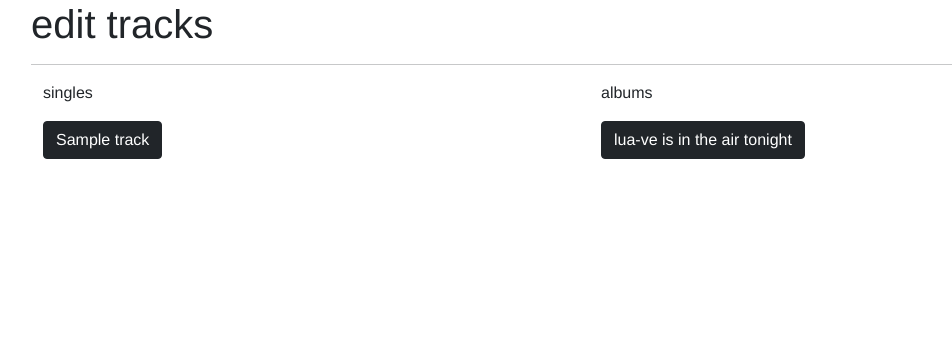
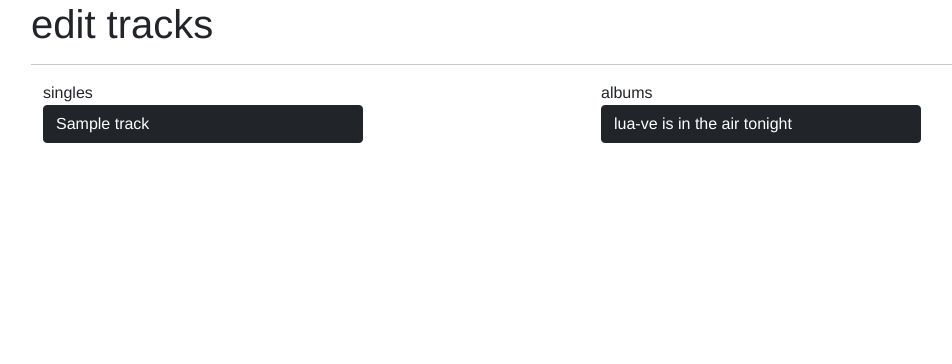
Before and after one commit to HackOR2021/revamped-bandcamp, a Flask app: page /edit-tracks in a window 1280 px wide. Shown: the part 56-420 px from the top of the page, without its empty margins (51-1003 px from the left). Run offline with Flask 2, Linux system fonts and the light colour scheme; a database or web service that is not in the repository returns one stand-in record (values such as "Sample title"); some libraries are stand-ins or nearby versions.

Commit message:
Feeds db data into edit tracks modals

```diff
--- a/website/static/styles.css
+++ b/website/static/styles.css
@@ -1,6 +1,10 @@
+/* || Sitewide */
+
 body {
     font-family: helvetica;
 }
+
+/* || Sitewide - Footer */
 
 footer {
     position: absolute;
@@ -17,11 +21,22 @@ footer div {
     padding-bottom: 5rem;
 }
 
+
+
 .page-container {
     position: relative;
     min-height: 100vh;
 }
 
+/* || Edit tracks (artist) */
+
+.edit-btns {
+    width: 60%;
+    margin-bottom: 1%;
+    text-align: left;
+}
+
+/* || Date Demo (Fans homepage) */
 
 /* sidescroll for data demo */
 /* source https://stackoverflow.com/questions/38901166/horizontal-scrollable-divs-in-a-bootstrap-row*/
--- a/website/templates/edit_track.html
+++ b/website/templates/edit_track.html
@@ -1,31 +1,35 @@
-{% extends "artist_base.html" %} {% block title %}Artist Home{% endblock %}
+{% extends "artist_base.html" %} {% block title %}Edit Tracks{% endblock %}
 
 {% block content %}
 <h1>edit tracks</h1>
 <hr>
 <div class="container">
     <div class="row">
-
-
           <div class="col-md-6">
-              <p>singles</p>
+              <span>singles</span>
+              <br>
+              <!-- Button for each track -->
               {% for track in tracks %}
-              <button class="btn btn-dark" data-bs-toggle="modal" data-bs-target="#exampleModal" data-track-description='{{track["track_description"]}}'>
+              <button class="btn btn-dark edit-btns" data-bs-toggle="modal" data-bs-target="#modal{{ track['_id'] }}">
 
                   {{ track["track_name"] }}
               </button>
+              <br>
               {% endfor %}
           </div>
           <div class="col-md-6">
-              <p>albums</p>
-              <button class="btn btn-dark">lua-ve is in the air tonight</button>
+              <span>albums</span>
+              <br>
+              <button class="btn btn-dark edit-btns">lua-ve is in the air tonight</button>
           </div>
 
     </div>
 </div>
+
+{% for track in tracks %}
 <!-- Modal -->
-<div class="modal fade" id="exampleModal" tabindex="-1" aria-labelledby="exampleModalLabel" aria-hidden="true">
-    <div class="modal-dialog">
+<div class="modal fade" id="modal{{ track['_id'] }}" tabindex="-1" aria-labelledby="exampleModalLabel" aria-hidden="true">
+    <div class="modal-dialog modal-lg">
       <div class="modal-content">
         <div class="modal-header">
           <h5 class="modal-title" id="exampleModalLabel">edit track details</h5>
```
Also changed, not shown: other parts of website/templates/edit_track.html (+36 -5 lines).
